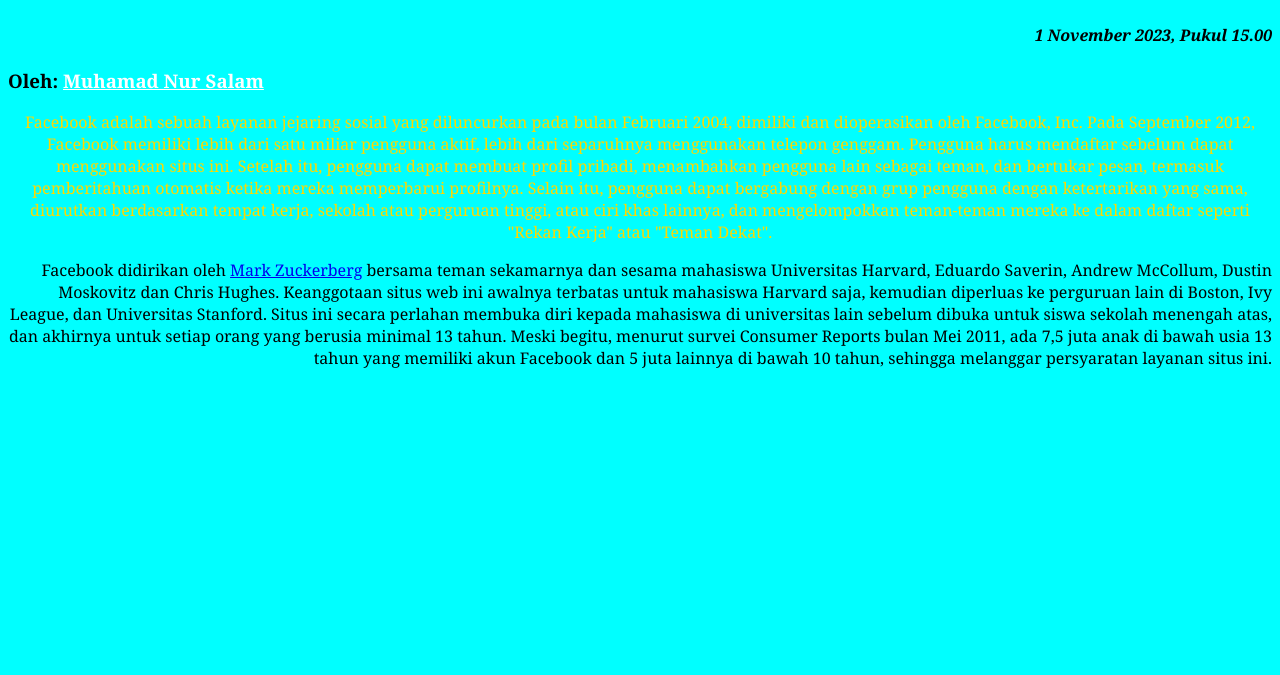
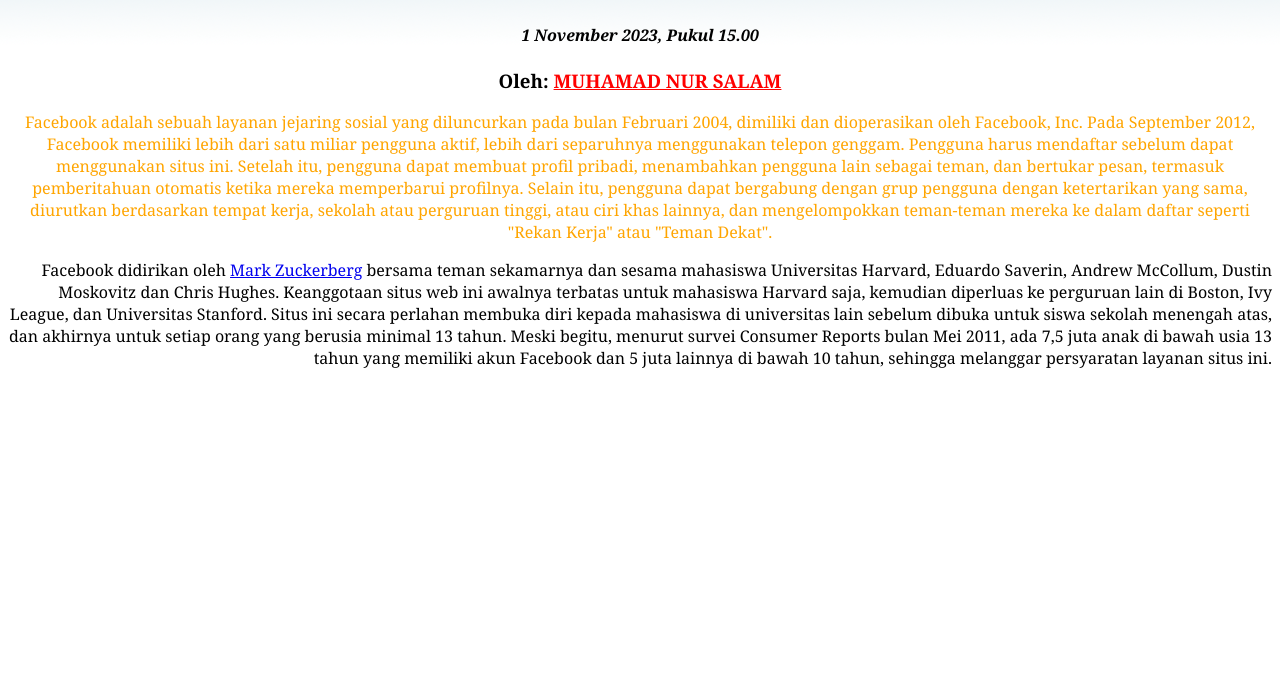
Before and after one commit to Lam89-code/itw2024_243040083, a plain HTML site: page latihan/latihan3/l3d.html in a window 1280 px wide. Shown: the part 125-800 px from the top of the page. Drawn offline with Linux system fonts and the light colour scheme.

Commit message:
Menyelesaikan tugas 3

```diff
--- a/latihan/latihan3/l3b.css
+++ b/latihan/latihan3/l3b.css
@@ -24,7 +24,7 @@ p{
 
 .text1{
     text-align: center;
-    color: #ffd700;
+    color: orange;
 }
 
 .text2{
--- a/latihan/latihan3/l3d.css
+++ b/latihan/latihan3/l3d.css
@@ -1,16 +1,28 @@
 body{
-    background-color: aqua;
+    background-color: white;
     font-family: Georgia;
+    background-image: url(background.png);
+    background-repeat: repeat-x;
 }
 
 h1{
     font-family: Comic Sans MS;
     font-size: 60px;
     color: darkblue;
+    text-align: center;
+}
+
+h3{
+    text-align: center;
+}
+
+h3 a:hover{
+    text-decoration: none;
+    color: pink;
 }
 
 h4{
-    text-align: right;
+    text-align: center;
     font-style: italic;
 }
 
@@ -19,14 +31,19 @@ p{
 }
 
 .sosial{
-    color: #ffffff;
+    color: red;
 }
 
 .text1{
     text-align: center;
-    color: #ffd700;
+    color: orange;
 }
 
 .text2{
     text-align: right;
 }
+
+.text2 a:hover{
+    background-color: blue;
+    color: white;
+}
--- a/latihan/latihan3/l3d.html
+++ b/latihan/latihan3/l3d.html
@@ -1,14 +1,14 @@
 <!doctype html>
 <html>
 <head>
-	<title>Latihan 3a - CSS Dasar</title>
-    <link rel="stylesheet" href="l3b.css">
+	<title>Latihan 3d - CSS Dasar</title>
+    <link rel="stylesheet" href="l3d.css">
 </head>
 <body>
 
 	<h1>Facebook</h1>
 	<h4>1 November 2023, Pukul 15.00</h4>
-	<h3>Oleh: <a href="http://instagram.com/aaallaaamm" class="sosial">Muhamad Nur Salam</a></h3>
+	<h3>Oleh: <a href="http://instagram.com/aaallaaamm" class="sosial">MUHAMAD NUR SALAM</a></h3>
 
 	<p class="text1">
 		Facebook adalah sebuah layanan jejaring sosial yang diluncurkan pada bulan Februari 2004, dimiliki dan dioperasikan oleh Facebook, Inc. Pada September 2012, Facebook memiliki lebih dari satu miliar pengguna aktif, lebih dari separuhnya menggunakan telepon genggam. Pengguna harus mendaftar sebelum dapat menggunakan situs ini. Setelah itu, pengguna dapat membuat profil pribadi, menambahkan pengguna lain sebagai teman, dan bertukar pesan, termasuk pemberitahuan otomatis ketika mereka memperbarui profilnya. Selain itu, pengguna dapat bergabung dengan grup pengguna dengan ketertarikan yang sama, diurutkan berdasarkan tempat kerja, sekolah atau perguruan tinggi, atau ciri khas lainnya, dan mengelompokkan teman-teman mereka ke dalam daftar seperti "Rekan Kerja" atau "Teman Dekat".
```
Also changed, not shown: latihan/latihan3/background.png (added).
